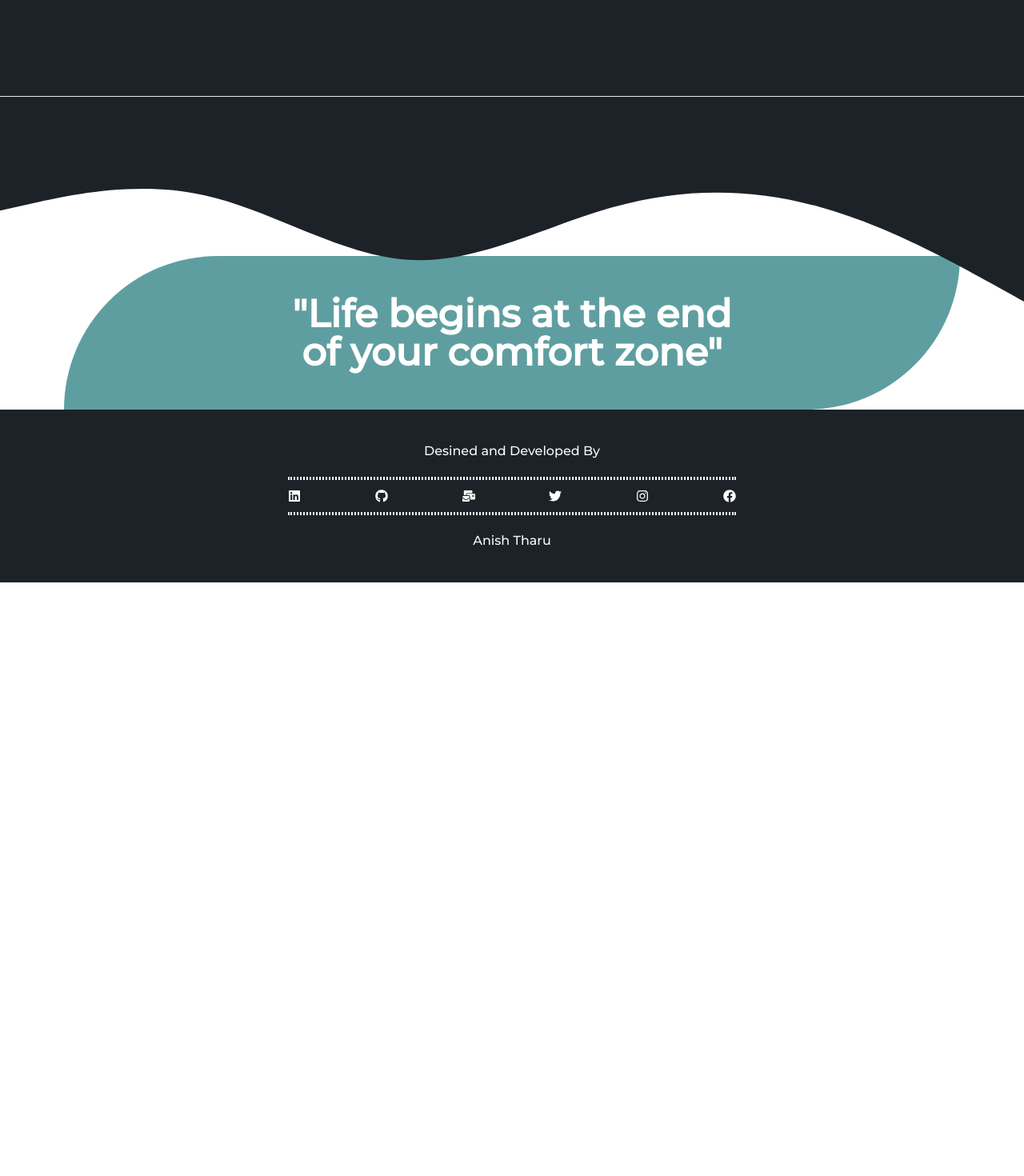
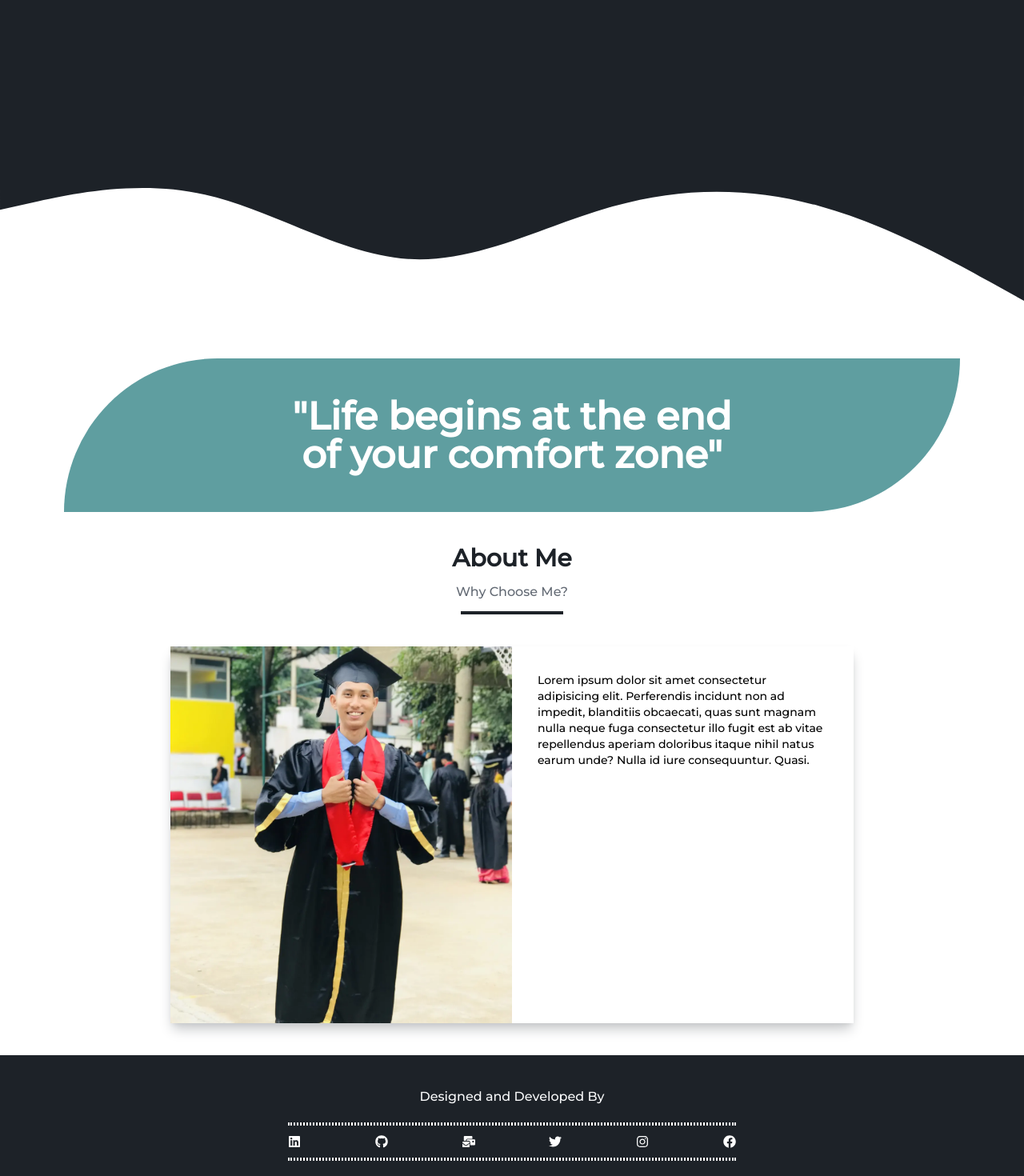
Before and after one commit to tharuAnish/my-folio, a React (Create React App) app: page /about in a window 1280 px wide. Shown: the part 480-1950 px from the top of the page at 80% size. Before the commit the page ends 1208 px from the top, so only its background shows below. Built offline with nearby package versions, Linux system fonts and the light colour scheme; no server answers.

Commit message:
aboutme design and initials

```diff
--- a/src/components/Footer.js
+++ b/src/components/Footer.js
@@ -5,7 +5,7 @@ function Footer() {
         <div className="bg-theme w-screen flex justify-center">
             <div className="md:w-full w-1/2">
                 <div className=" p-10 font-mont text-center">
-                    <p className="text-gray-50 pb-5">Desined and Developed By</p>
+                    <p className="text-gray-50 pb-5">Designed and Developed By</p>
 
                     <div className="h-1 border-2 border-white border-dotted"></div>
 
--- a/src/components/Header.js
+++ b/src/components/Header.js
@@ -35,7 +35,7 @@ function Header() {
                 } `}>
 
                 <div className="flex justify-between items-center w-full">
-                    <h1 className='text-4xl font-semibold'>Folio</h1>
+                    <h1 className='text-4xl font-semibold'>TA</h1>
 
                     <FaBars
                         onClick={() => {
--- a/src/pages/About.js
+++ b/src/pages/About.js
@@ -16,7 +16,7 @@ function About() {
                                 autoplay
                             ></lottie-player>
                         </div>
-                        <hr className="color-black" />
+                        {/* <hr className="color-black" /> */}
                         <div>
                             <svg xmlns="http://www.w3.org/2000/svg" viewBox="0 0 1440 320">
                                 <path
@@ -29,7 +29,7 @@ function About() {
                     </div>
                     <div
                         className=" text-center font-semibold bg-primary mx-20 p-12 text-white rounded-tl-full rounded-br-full
-                md:mx-5 md:my-2 md:p-10"
+                            md:mx-5 md:my-2 md:p-10 mt-32 mb-10"
                     >
                         <h2 className="text-5xl md:text-xl ">
                             "Life begins at the end <br />
@@ -38,6 +38,24 @@ function About() {
 
                     </div>
                 </div>
+
+
+                <div className="">
+                    <div className="text-center font-mont">
+                        <h3 className="text-3xl font-extrabold text-theme m-3">About Me</h3>
+                        <p className="text-opacity-70 text-gray-800 m-2">Why Choose Me?</p>
+                        <hr className=" border border-theme w-32 border-2 m-3 mx-auto" />
+                    </div>
+
+                    <div className="flex w-2/3  justify-center my-10 mx-auto shadow-lg shadow-[#C5C7C9]">
+                        <div className="w-2/4 mr-auto">
+                            <img src="./about-anish.webp" alt="My photo" />
+                        </div>
+                        <div className="w-6/12 p-8 text-sm font-mont">
+                            <p>Lorem ipsum dolor sit amet consectetur adipisicing elit. Perferendis incidunt non ad impedit, blanditiis obcaecati, quas sunt magnam nulla neque fuga consectetur illo fugit est ab vitae repellendus aperiam doloribus itaque nihil natus earum unde? Nulla id iure consequuntur. Quasi.</p>
+                        </div>
+                    </div>
+                </div>
             </div>
         </Layout>
     );
--- a/src/pages/Projects.js
+++ b/src/pages/Projects.js
@@ -31,7 +31,7 @@ function projects() {
                 </div>
             </div>
 
-            <div className=" grid mt-20 md:grid-cols-1 grid-cols-3 items-center justify-center gap-10 mx-20 md:mx-5 ">
+            <div className=" grid mt-20 md:grid-cols-1 grid-cols-3 items-center justify-center gap-10 mx-20 md:mx-5 mb-10">
                 {projectData.map((project) => {
                     return (
                         <div>
```
Also changed, not shown: public/about-anish.webp (added).
